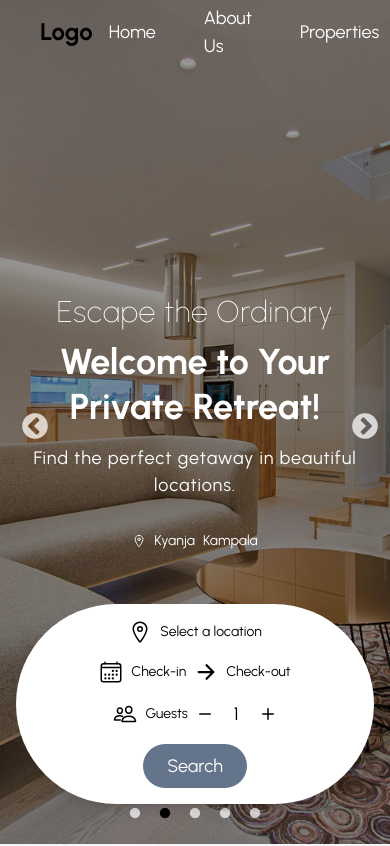
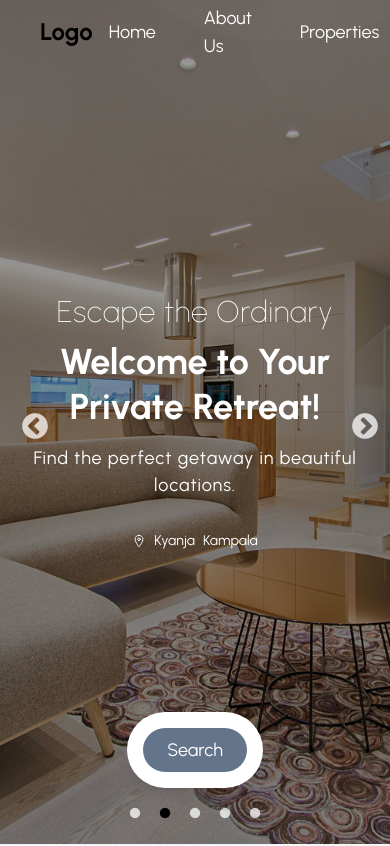
Before and after one commit to Orijadribo/vacation-rental, a React (Create React App) app in the folder frontend/: page / in a window 390 px wide. Shown: the top 846 px of the page. Built offline with nearby package versions, Linux system fonts and the light colour scheme; grey boxes are pictures that could not be loaded; the HTML template or start-up script is replaced by a standard one.

Commit message:
responsive search

```diff
--- a/frontend/src/components/Search.jsx
+++ b/frontend/src/components/Search.jsx
@@ -9,23 +9,23 @@ import { FiMinus, FiPlus } from 'react-icons/fi';
 
 const Search = () => {
   return (
-    <div className='absolute left-0 right-0 bottom-10 z-20'>
+    <div className='absolute left-0 right-0 bottom-14 z-20'>
       <div className='container max-w-screen-xl mx-auto px-4'>
-        <div className='bg-white rounded-full shadow-lg p-4 md:p-5'>
+        <div className='bg-white rounded-full shadow-lg p-4 md:p-5 w-fit mx-auto'>
           <div className='flex flex-col md:flex-row items-center justify-between gap-4 md:gap-6'>
-            <div className='flex items-center justify-center gap-2'>
+            <div className='hidden md:flex items-center justify-center gap-2'>
               <IoLocationOutline size={24} />
               <p className='text-sm md:text-base'>Select a location</p>
             </div>
             <div className='hidden md:block w-[2px] h-[30px] bg-gray-300'></div>
-            <div className='flex items-center justify-center gap-2 md:gap-4'>
+            <div className='hidden md:flex items-center justify-center gap-2 md:gap-4'>
               <IoCalendarOutline size={24} />
               <h1 className='text-sm md:text-base'>Check-in</h1>
               <IoArrowForwardOutline size={24} />
               <h1 className='text-sm md:text-base'>Check-out</h1>
             </div>
             <div className='hidden md:block w-[2px] h-[30px] bg-gray-300'></div>
-            <div className='flex items-center justify-center gap-2 md:gap-4'>
+            <div className='hidden md:flex items-center justify-center gap-2 md:gap-4'>
               <IoPeopleOutline size={24} />
               <p className='text-sm md:text-base'>Guests</p>
               <div className='flex items-center justify-center gap-5'>
```
